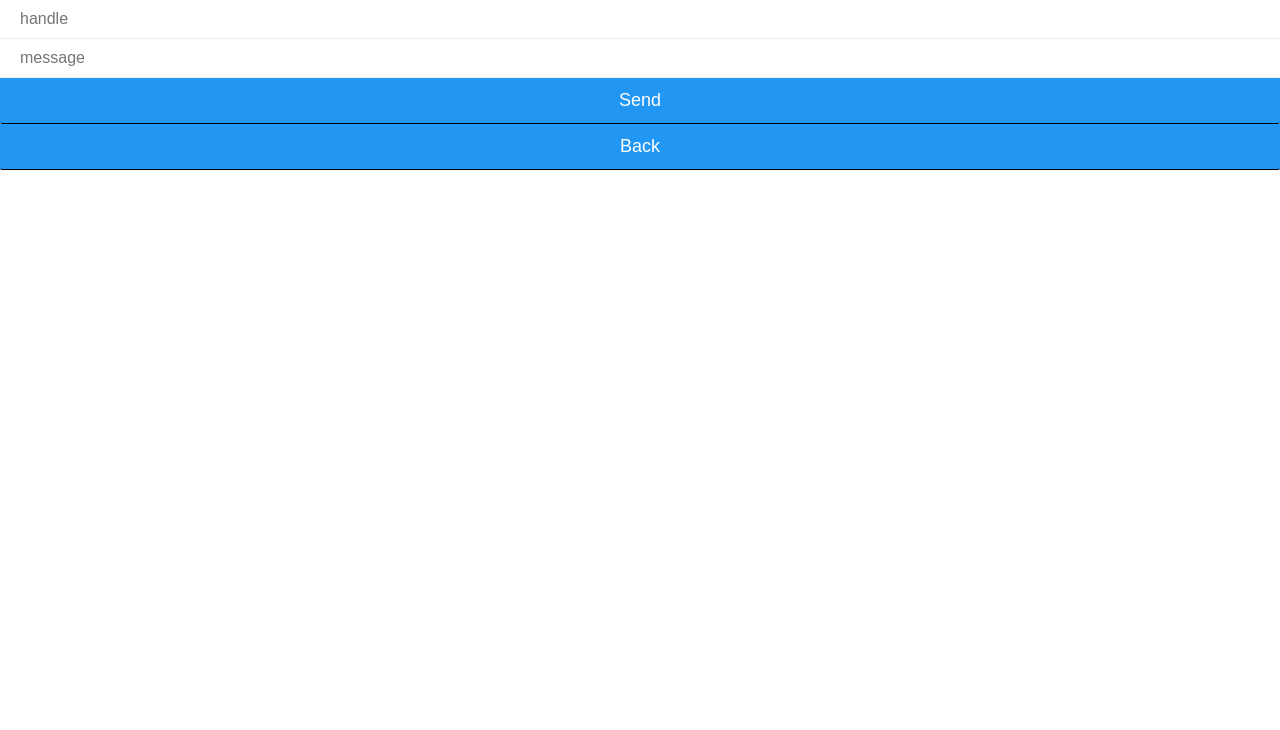
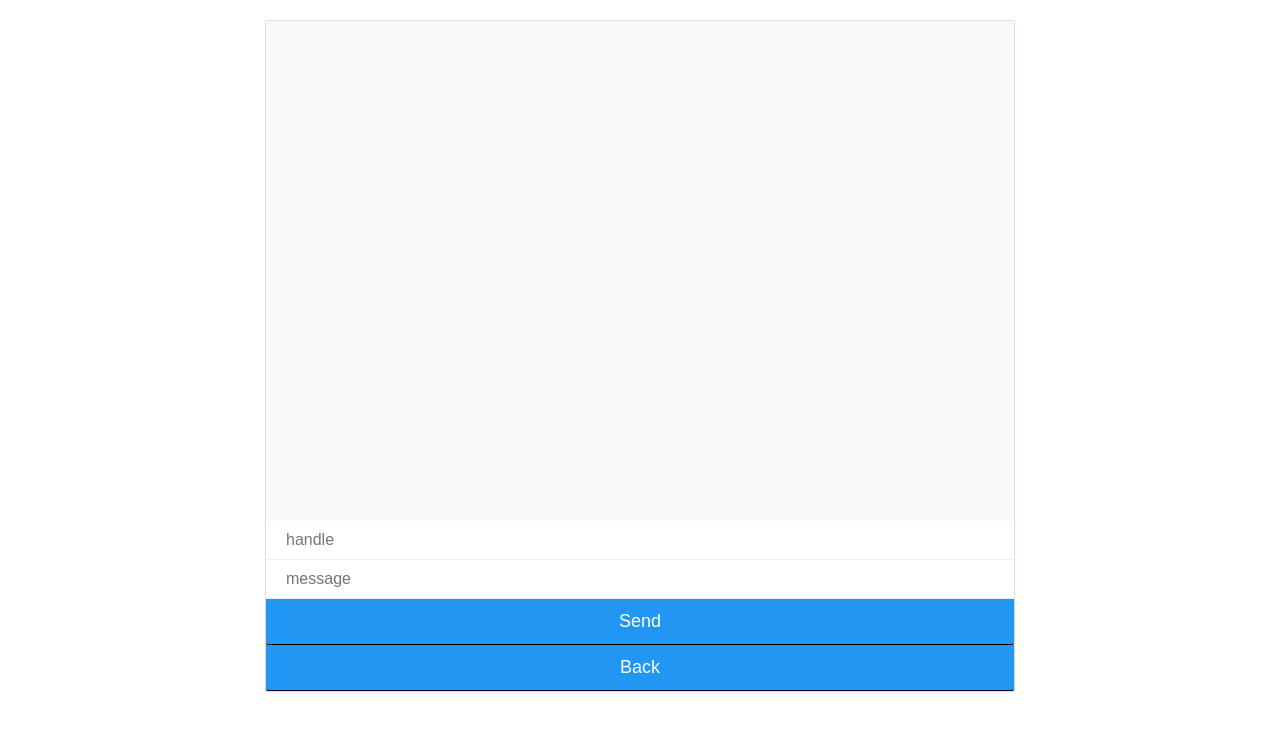
Before and after one commit to fed-gren/Web-Chatting, a website: page public/chat.html in a window 1280 px wide. Drawn offline with Linux system fonts and the light colour scheme.

Commit message:
refactor: modify id of elements convention
- id 단어 구분 시 underscore(_) 사용

```diff
--- a/public/styles.css
+++ b/public/styles.css
@@ -4,7 +4,7 @@
   box-sizing: border-box;
 }
 
-#together-chat {
+#together_chat {
   max-width: 750px;
   margin: 20px auto;
   border: 1px solid rgb(226, 219, 208);
@@ -12,7 +12,7 @@
   border-radius: 2px;
 }
 
-#chat-window {
+#chat_window {
   height: 500px;
   overflow: auto;
   background: #f9f9f9;
```
